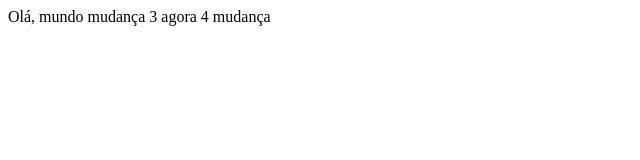
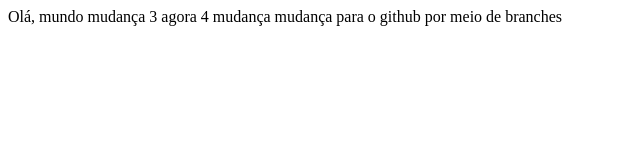
Before and after one commit to AntonyLajes/gitEstudos, a plain HTML site: page index.html in a window 1280 px wide. Shown: the whole page, without its empty margins (0-640 px from the left). Drawn offline with Linux system fonts and the light colour scheme.

Commit message:
meu novo branch no github feito pelo git

```diff
--- a/index.html
+++ b/index.html
@@ -12,5 +12,7 @@
     mudança 3 agora
 
     4 mudança
+
+	mudança para o github por meio de branches
 </body>
 </html>
```
